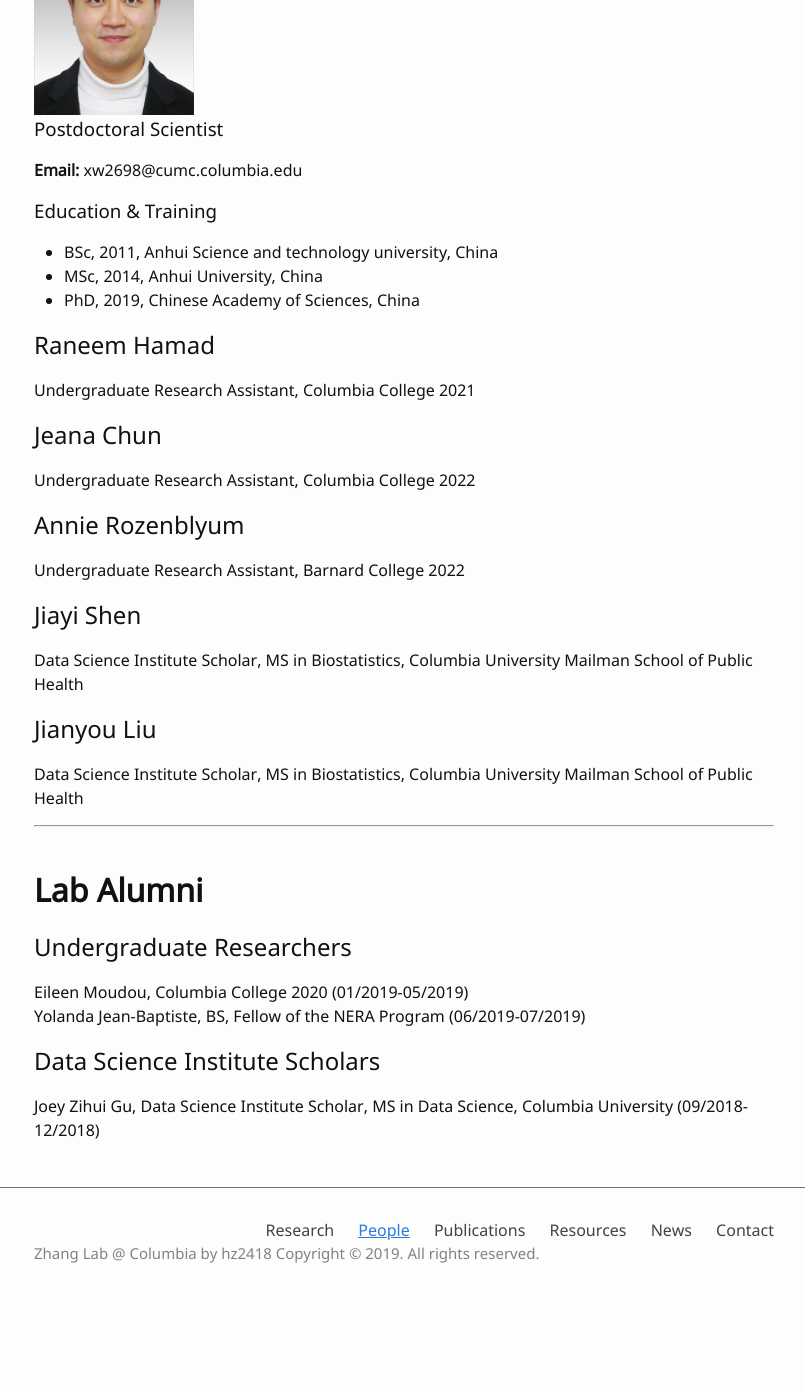
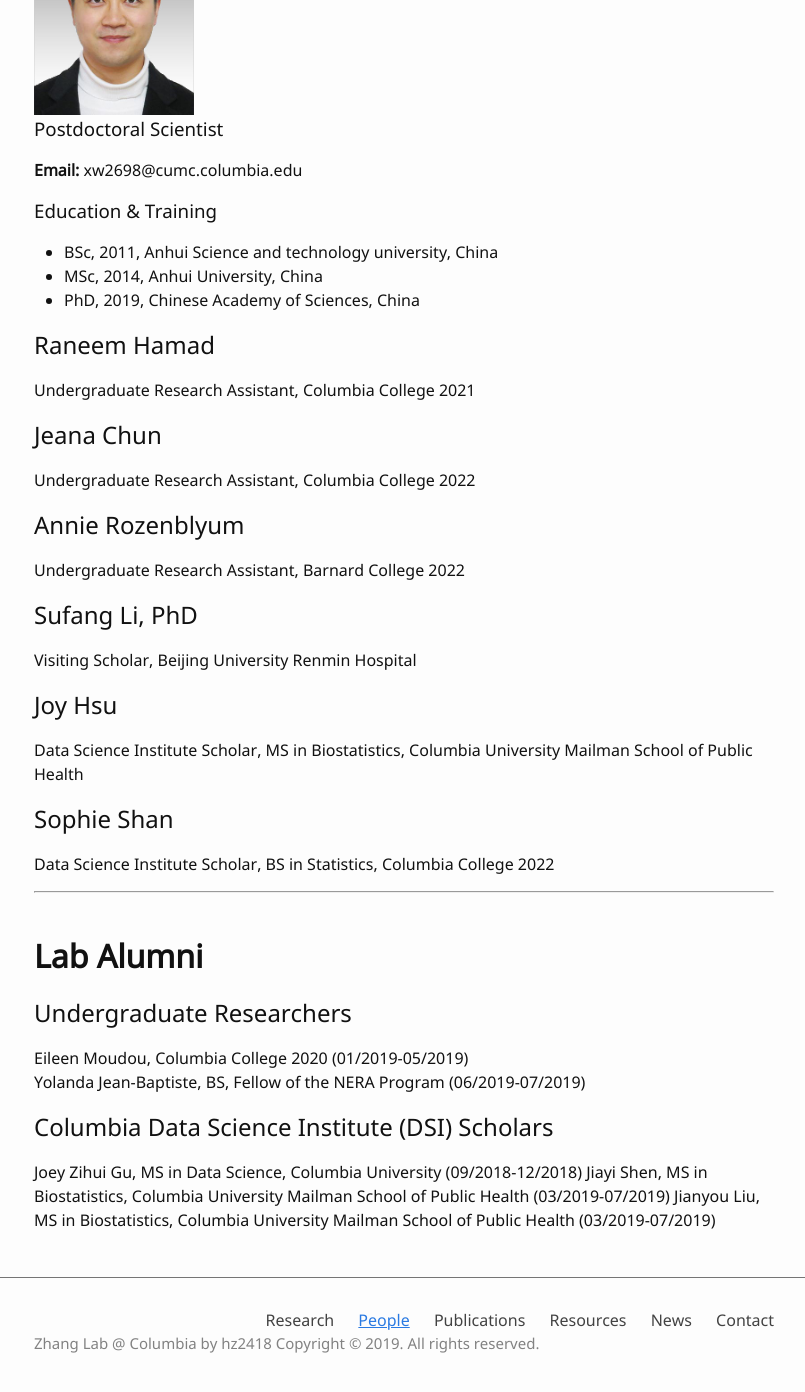
Before and after one commit to hanruizhang/zhanglab, a Jekyll site: the page built from 2_People.md, in a window 1280 px wide and 1400 px high, scrolled down 1974 px. Shown: the top 1392 px of the window, without its empty margins (236-1041 px from the left). Built offline with Jekyll 4.4.1, drawn with Linux system fonts in a browser that asks for light colours; before the commit the page ends 3284 px from its top, so only the background shows below that.

Commit message:
Update 2_People.md

```diff
--- a/2_People.md
+++ b/2_People.md
@@ -73,11 +73,14 @@ I am interested in the functional interrogation of coronary artery disease-assoc
 ## Annie Rozenblyum
 #### Undergraduate Research Assistant, Barnard College 2022
 
-## Jiayi Shen
+## Sufang Li, PhD
+#### Visiting Scholar, Beijing University Renmin Hospital
+
+## Joy Hsu
 #### Data Science Institute Scholar, MS in Biostatistics, Columbia University Mailman School of Public Health
 
-## Jianyou Liu
-#### Data Science Institute Scholar, MS in Biostatistics, Columbia University Mailman School of Public Health
+## Sophie Shan
+#### Data Science Institute Scholar, BS in Statistics, Columbia College 2022
 
 ------
 &nbsp;
@@ -87,5 +90,7 @@ I am interested in the functional interrogation of coronary artery disease-assoc
 Eileen Moudou, Columbia College 2020 (01/2019-05/2019)
 Yolanda Jean-Baptiste, BS, Fellow of the NERA Program (06/2019-07/2019)
 
-## Data Science Institute Scholars
-Joey Zihui Gu, Data Science Institute Scholar, MS in Data Science, Columbia University (09/2018-12/2018)
+## Columbia Data Science Institute (DSI) Scholars
+Joey Zihui Gu, MS in Data Science, Columbia University (09/2018-12/2018)
+Jiayi Shen, MS in Biostatistics, Columbia University Mailman School of Public Health (03/2019-07/2019)
+Jianyou Liu, MS in Biostatistics, Columbia University Mailman School of Public Health (03/2019-07/2019)
```
